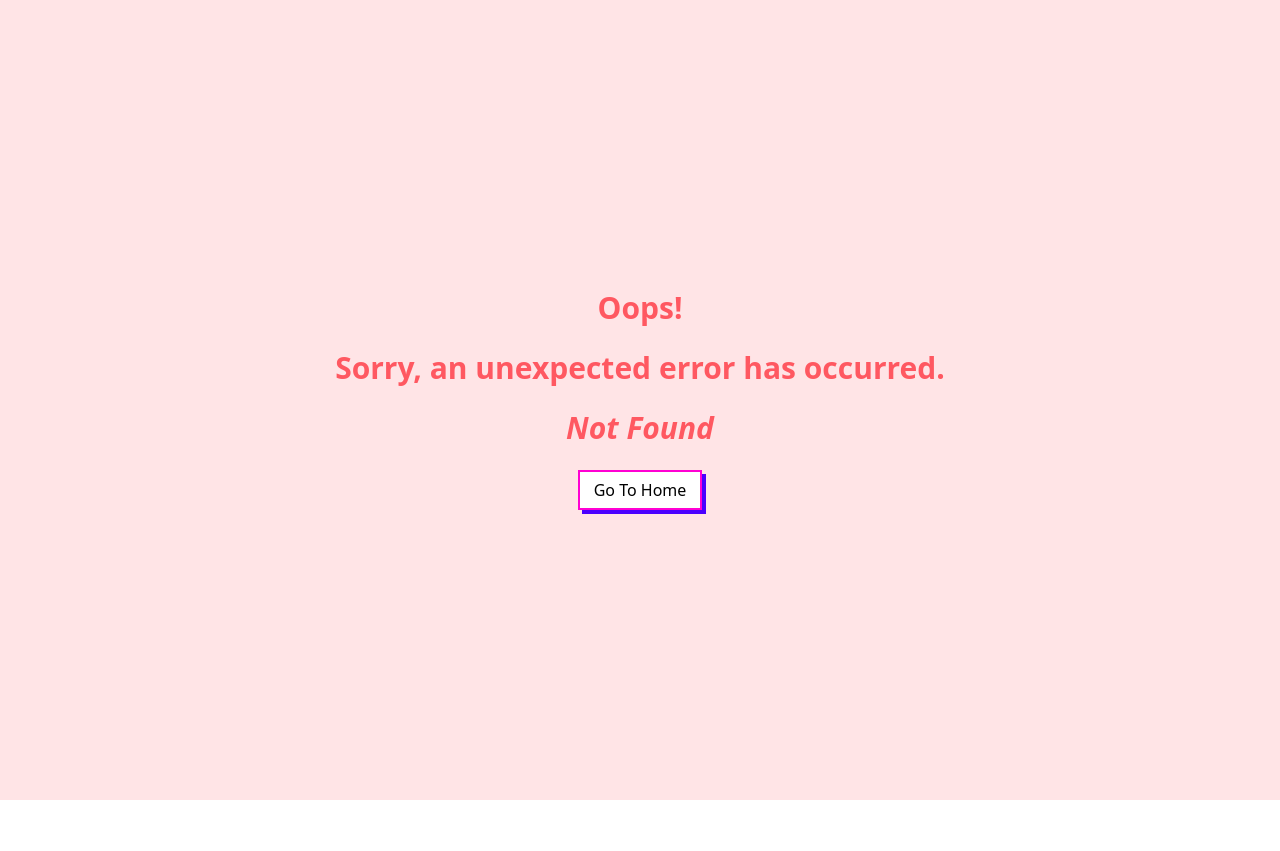
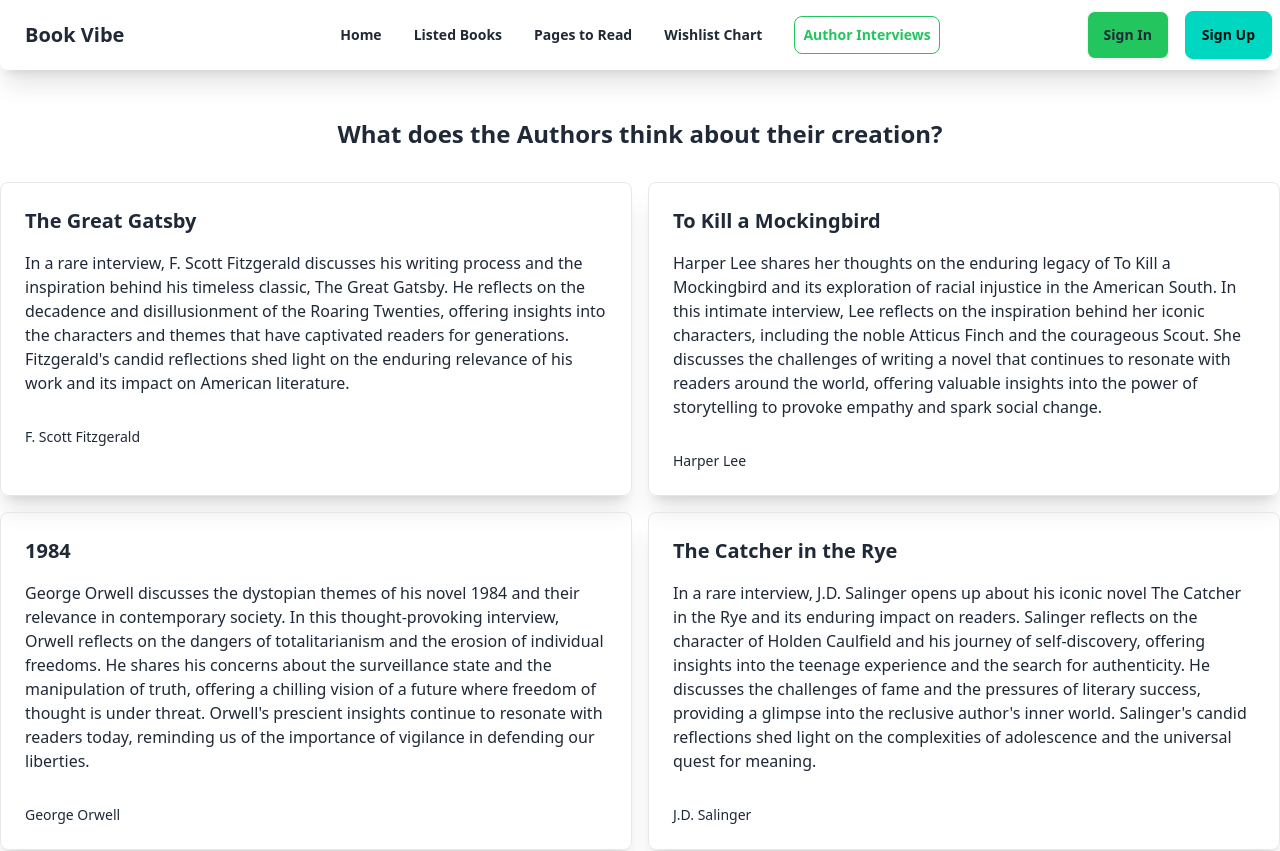
Before and after one commit to Marg0n/book-vibe, a React (Vite) app: page /interview in a window 1280 px wide. Before the commit this address had no page. Shown: the top 851 px of the page. Before the commit the page ends 800 px from the top, so only its background shows below. Built offline with nearby package versions, Linux system fonts and the light colour scheme.

Commit message:
five nav bar finished

```diff
--- a/public/interview.json
+++ b/public/interview.json
@@ -2,46 +2,55 @@
   {
     "id": 1,
     "author": "F. Scott Fitzgerald",
+    "bookName": "The Great Gatsby",
     "interview": "In a rare interview, F. Scott Fitzgerald discusses his writing process and the inspiration behind his timeless classic, The Great Gatsby. He reflects on the decadence and disillusionment of the Roaring Twenties, offering insights into the characters and themes that have captivated readers for generations. Fitzgerald's candid reflections shed light on the enduring relevance of his work and its impact on American literature."
   },
   {
     "id": 2,
     "author": "Harper Lee",
+    "bookName": "To Kill a Mockingbird",
     "interview": "Harper Lee shares her thoughts on the enduring legacy of To Kill a Mockingbird and its exploration of racial injustice in the American South. In this intimate interview, Lee reflects on the inspiration behind her iconic characters, including the noble Atticus Finch and the courageous Scout. She discusses the challenges of writing a novel that continues to resonate with readers around the world, offering valuable insights into the power of storytelling to provoke empathy and spark social change."
   },
   {
     "id": 3,
     "author": "George Orwell",
+    "bookName": "1984",
     "interview": "George Orwell discusses the dystopian themes of his novel 1984 and their relevance in contemporary society. In this thought-provoking interview, Orwell reflects on the dangers of totalitarianism and the erosion of individual freedoms. He shares his concerns about the surveillance state and the manipulation of truth, offering a chilling vision of a future where freedom of thought is under threat. Orwell's prescient insights continue to resonate with readers today, reminding us of the importance of vigilance in defending our liberties."
   },
   {
     "id": 4,
     "author": "J.D. Salinger",
+    "bookName": "The Catcher in the Rye",
     "interview": "In a rare interview, J.D. Salinger opens up about his iconic novel The Catcher in the Rye and its enduring impact on readers. Salinger reflects on the character of Holden Caulfield and his journey of self-discovery, offering insights into the teenage experience and the search for authenticity. He discusses the challenges of fame and the pressures of literary success, providing a glimpse into the reclusive author's inner world. Salinger's candid reflections shed light on the complexities of adolescence and the universal quest for meaning."
   },
   {
     "id": 5,
     "author": "Jane Austen",
+    "bookName": "Pride and Prejudice",
     "interview": "Jane Austen reflects on the enduring popularity of Pride and Prejudice and its timeless themes of love, class, and societal expectations. In this insightful interview, Austen discusses her approach to crafting memorable characters and witty dialogue, offering a behind-the-scenes look at the creation of one of literature's most beloved novels. She reflects on the challenges faced by women writers in the early 19th century and the importance of female empowerment in her work. Austen's keen observations and sharp wit continue to enchant readers today, reminding us of the enduring power of her storytelling."
   },
   {
     "id": 6,
     "author": "J.R.R. Tolkien",
+    "bookName": "The Hobbit",
     "interview": "J.R.R. Tolkien discusses the creation of his enchanting world in The Hobbit and The Lord of the Rings trilogy. In this captivating interview, Tolkien delves into the mythology and languages that form the rich tapestry of Middle-earth, offering insights into his creative process and the inspiration behind his epic tales. He reflects on the themes of friendship, heroism, and the battle between good and evil that resonate throughout his works. Tolkien's imaginative vision continues to captivate readers of all ages, inviting them to embark on a timeless journey through his fantastical realm."
   },
   {
     "id": 7,
     "author": "Suzanne Collins",
+    "bookName": "The Hunger Games",
     "interview": "Suzanne Collins shares her thoughts on the dystopian world of The Hunger Games trilogy and its exploration of power, survival, and rebellion. In this compelling interview, Collins reflects on the inspiration behind her groundbreaking series, including her observations of war, media, and reality television. She discusses the development of her resilient heroine, Katniss Everdeen, and the themes of sacrifice and hope that drive the story forward. Collins' gripping narrative and thought-provoking themes continue to resonate with readers, sparking discussions about justice, inequality, and the resilience of the human spirit."
   },
   {
     "id": 8,
     "author": "Dan Brown",
+    "bookName": "The Da Vinci Code",
     "interview": "Dan Brown offers insights into the mysteries and secrets behind his bestselling novel The Da Vinci Code. In this intriguing interview, Brown discusses the research and historical references that inform his thrilling narrative, as well as the controversy and debate sparked by its exploration of religious symbolism. He shares his thoughts on the enduring fascination with conspiracy theories and the blurred lines between fact and fiction in his work. Brown's gripping storytelling and intricate plots continue to captivate readers, inviting them to unravel the enigmas hidden within his pages."
   },
   {
     "id": 9,
     "author": "J.K. Rowling",
+    "bookName": "Harry Potter and the Philosopher's Stone",
     "interview": "J.K. Rowling reflects on the magical world of Harry Potter and the Philosopher's Stone and its impact on readers worldwide. In this enchanting interview, Rowling delves into the origins of her beloved characters and the themes of friendship, courage, and the battle against darkness that define her iconic series. She discusses the challenges of writing for a diverse audience and the joy of seeing her stories come to life on the big screen. Rowling's imaginative universe continues to inspire readers of all ages, reminding us of the power of imagination and the magic of storytelling."
   }
 ]
--- /dev/null
+++ b/src/components/AuthorInterview.jsx
@@ -0,0 +1,30 @@
+
+import { PropTypes } from 'prop-types';
+
+const AuthorInterview = ({interviews}) => {
+
+    const { author, interview, bookName} = interviews;
+    console.log(interview)
+
+    return (
+        <div className="p-6 overflow-hidden rounded-lg dark:bg-gray-50 dark:text-gray-800 border shadow-xl">
+            <article>
+                <h2 className="text-xl font-bold">{bookName}</h2>
+                <p className="mt-4 dark:text-gray-600">
+                    {interview}
+                </p>
+                <div className="flex items-center mt-8 space-x-4">
+                    <div>
+                        <h3 className="text-sm font-medium">{author}</h3>
+                    </div>
+                </div>
+            </article>
+        </div>
+    );
+};
+
+AuthorInterview.propTypes = {
+    interviews: PropTypes.object,
+}
+
+export default AuthorInterview;
--- a/src/components/Nav.jsx
+++ b/src/components/Nav.jsx
@@ -36,6 +36,9 @@ const Nav = () => {
             </Link>
             <Link to="/wishtoread" className="hover:bg-base-300">
               Wishlist Chart
+            </Link>
+            <Link to="/interview" className="hover:bg-base-300">
+            Author Interviews
             </Link>
           </ul>
         </div>
@@ -78,6 +81,14 @@ const Nav = () => {
           >
             Wishlist Chart
           </NavLink>
+          <NavLink
+            to="/interview"
+            className={({ isActive }) =>
+              isActive ? "text-green-500 border p-2 border-green-500 rounded-lg font-bold" : "font-bold"
+            }
+          >
+            Author Interviews
+          </NavLink>
         </ul>
       </div>
 
--- /dev/null
+++ b/src/pages/Interview.jsx
@@ -0,0 +1,32 @@
+
+import AuthorInterview from '../components/AuthorInterview';
+import { useLoaderData } from 'react-router-dom';
+
+const Interview = () => {
+
+const interviewsOfAuthor = useLoaderData();
+console.log(interviewsOfAuthor)
+
+// const {id, author, interview} = interviews;
+
+    return (
+
+        <div className='container mx-auto '>
+
+            <h2 className='text-2xl font-semibold text-center my-8'>
+                What does the Authors think about their creation?
+                </h2>
+
+            <div className='grid grid-cols-2 gap-4'>
+        {
+            interviewsOfAuthor?.map((interviews, idx) => (
+                <AuthorInterview key={idx} interviews={interviews}/>
+            ))
+        }
+
+        </div>
+        </div>
+    );
+};
+
+export default Interview;
--- a/src/pages/WishlistChart.jsx
+++ b/src/pages/WishlistChart.jsx
@@ -1,4 +1,4 @@
-import React from 'react';
+
 import WishlistChartShow from '../components/WishlistChartShow';
 
 const WishlistChart = () => {
--- a/src/routes/Routes.jsx
+++ b/src/routes/Routes.jsx
@@ -1,12 +1,13 @@
 import { createBrowserRouter } from "react-router-dom";
 import ErrorPage from "../components/ErrorPage";
+import ShowStoredBooks from "../components/ShowStoredBooks";
+import ShowWishlistBooks from "../components/ShowWishlistBooks";
 import MainLayouts from "../layouts/MainLayouts";
 import BookDetails from "../pages/BookDetails";
 import Home from "../pages/Home";
+import Interview from "../pages/Interview";
 import ListedBook from "../pages/ListedBook";
 import PagesToRead from '../pages/PagesToRead';
-import ShowStoredBooks from "../components/ShowStoredBooks";
-import ShowWishlistBooks from "../components/ShowWishlistBooks";
 import WishlistChart from "../pages/WishlistChart";
 
 export const router = createBrowserRouter([
@@ -48,8 +49,13 @@ export const router = createBrowserRouter([
             },
             {
                 path: '/wishtoread',
-                element: <WishlistChart/>,
+                element: <WishlistChart />,
                 loader: () => fetch('../../public/book_list.json'),
+            },
+            {
+                path: '/interview',
+                element: <Interview />,
+                loader: () => fetch('../../public/interview.json'),
             },
         ],
     },
```
